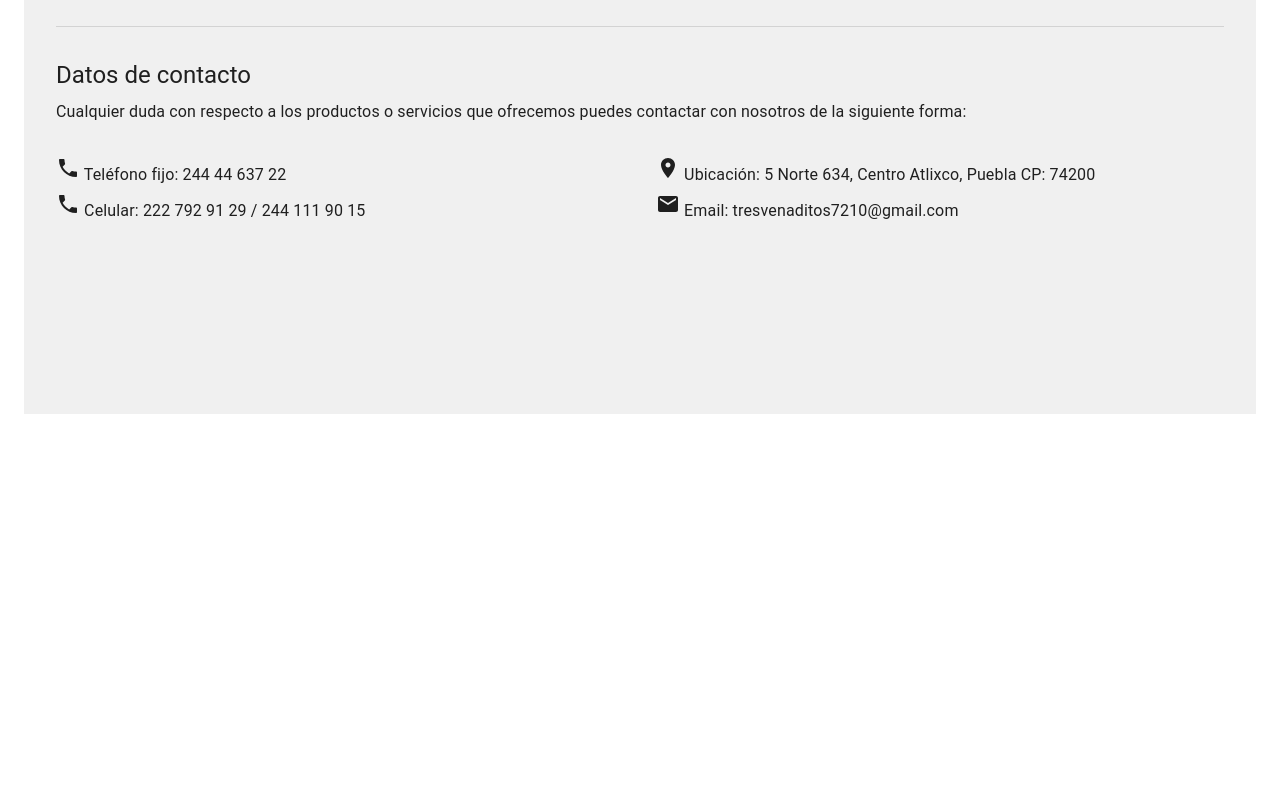
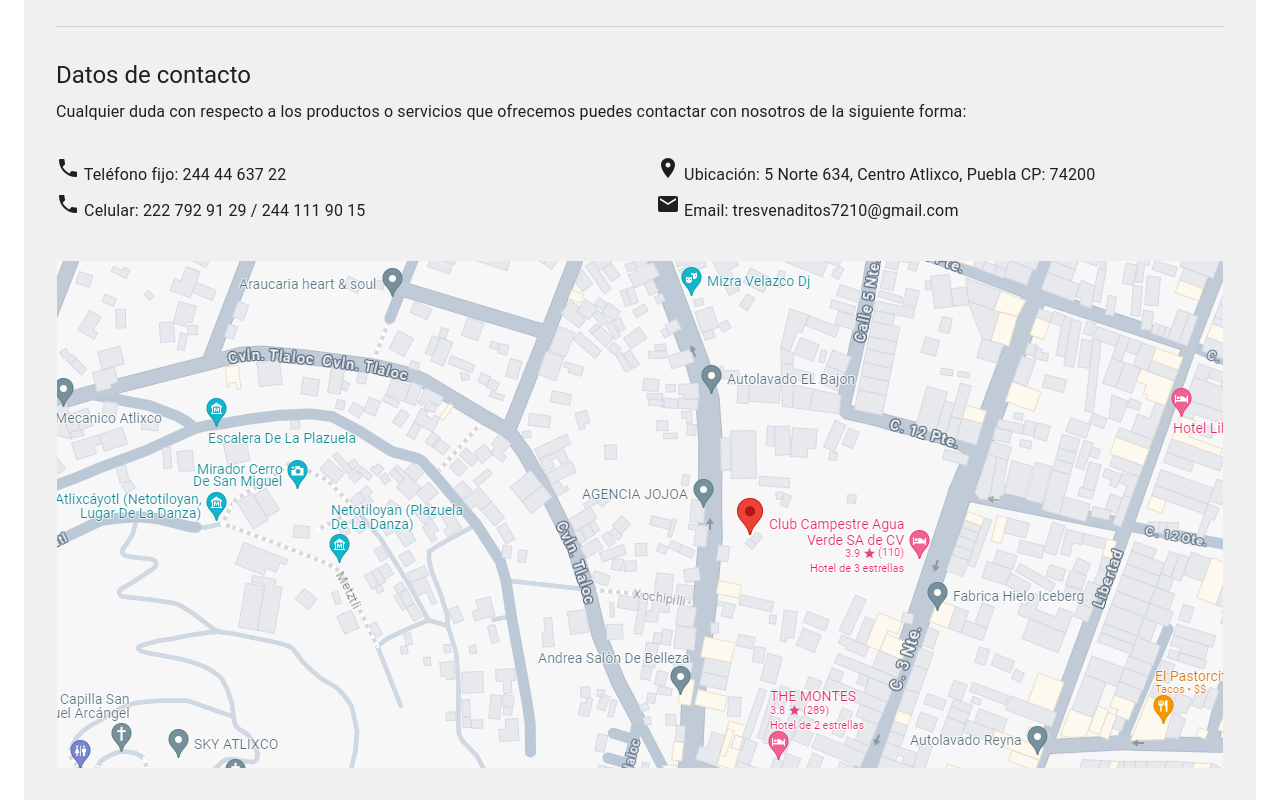
Before and after one commit to GR22312/Vivero-Tres-Venaditos, a Next.js app: page /contact_us in a window 1280 px wide. Shown: the part 450-1250 px from the top of the page. Before the commit the page ends 864 px from the top, so only its background shows below. Built offline with nearby package versions, Linux system fonts and the light colour scheme.

Commit message:
Se suben cambios de contacto y nosotros

```diff
--- a/pages/about_us/index.js
+++ b/pages/about_us/index.js
@@ -49,6 +49,8 @@ const About_us = () => {
           <Typography variant="subtitle1" align="center">Gloria</Typography>
           <Typography variant="body2" align="center">Contadora</Typography>
         </Grid>
+
+
       </Grid>
     </Box>
   );
--- a/pages/contact_us/index.js
+++ b/pages/contact_us/index.js
@@ -1,5 +1,5 @@
 import React from 'react';
-import { Typography, Grid, Avatar, Divider, Box, IconButton } from '@mui/material';
+import { Typography, Grid, Avatar, Divider, Box, IconButton, CardMedia } from '@mui/material';
 import { Phone, LocationOn, Email } from '@mui/icons-material';
 
 const ContactUs = () => {
@@ -42,6 +42,21 @@ const ContactUs = () => {
           <Typography variant="body1" gutterBottom><LocationOn /> Ubicación: 5 Norte 634, Centro Atlixco, Puebla CP: 74200</Typography>
           <Typography variant="body1" gutterBottom><Email /> Email: tresvenaditos7210@gmail.com</Typography>
         </Grid>
+
+
+
+
+        <Grid item xs={12} md={12}>
+          <Box sx={{ display: 'flex', justifyContent: 'center' }}>
+            <a href="https://www.google.com/maps/place/18%C2%B054'50.5%22N+98%C2%B026'05.0%22W/@18.9140278,-98.4347222,18z/data=!3m1!4b1!4m4!3m3!8m2!3d18.9140278!4d-98.4347222?hl=es&entry=ttu" target="_blank" rel="noopener noreferrer">
+              <CardMedia
+                component="img"
+                image="../img/ubicacion/vivero.png"
+                alt="logo"
+              />
+            </a>
+          </Box>
+        </Grid>
       </Grid>
     </Box>
   );
```
Also changed, not shown: public/img/ubicacion/vivero.png (added).
